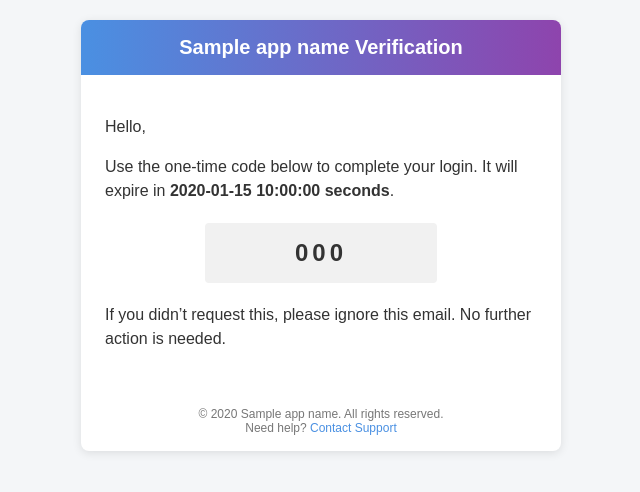
After one commit to felixyeo-nyp/i-fad, a Flask app: template templates/email/login_mfa.html in a window 1280 px wide. The commit adds this page. Shown: the top 492 px of the page, without its empty margins (319-959 px from the left). Run offline with Flask 3, Linux system fonts and the light colour scheme; the template is opened without the code that fills it: most values are stand-ins (such as "Sample title", 1, 10 or a date in 2020); parts of the project's set-up code (start-up, migrations or seed data) failed here and were passed over.

Commit message:
changes in mfa css and html design, changes in the mfa login innit code to add timer. Added a login_mfa.html for the email template for login.

```diff
--- a/OOP.py
+++ b/OOP.py
@@ -1,6 +1,5 @@
-
+import shelve
 from datetime import datetime
-
 
 
 class Settings:
@@ -130,3 +129,86 @@ class Line_Chart_Data_Pellets():
 
     def get_pellets(self):
         return self.__pellets
+
+SHELVE_PATH    = 'feedback.db'
+_COUNTER_KEY   = 'counter'
+
+class Feedback:
+    def __init__(self, fb_id: int = 0, user_name: str = '', user_email: str = '', message: str = '', submitted_at: datetime = None ):
+        self.__id           = fb_id
+        self.__user_name    = user_name
+        self.__user_email   = user_email
+        self.__message      = message
+        self.__submitted_at = submitted_at or datetime.utcnow()
+
+    # Getter methods
+    def get_id(self) -> int:
+        return self.__id
+
+    def get_user_name(self) -> str:
+        return self.__user_name
+
+    def get_user_email(self) -> str:
+        return self.__user_email
+
+    def get_message(self) -> str:
+        return self.__message
+
+    def get_submitted_at(self) -> datetime:
+        return self.__submitted_at
+
+    # Setter methods
+    def set_user_name(self, name: str):
+        self.__user_name = name
+
+    def set_user_email(self, email: str):
+        self.__user_email = email
+
+    def set_message(self, msg: str):
+        self.__message = msg
+
+    def set_submitted_at(self, dt: datetime):
+        self.__submitted_at = dt
+
+
+class FeedbackStore:
+    def __init__(self, path: str = SHELVE_PATH):
+        self.path = path
+
+    def _open(self, writeback: bool = False):
+        return shelve.open(self.path, writeback=writeback)
+
+    def add(self, user_name: str, user_email: str, message: str) -> Feedback:
+        with self._open(writeback=True) as db:
+            next_id = db.get(_COUNTER_KEY, 0) + 1
+            db[_COUNTER_KEY] = next_id
+
+            fb = Feedback(
+                fb_id=next_id,
+                user_name=user_name,
+                user_email=user_email,
+                message=message
+            )
+            db[str(next_id)] = fb
+        return fb
+
+    def list_all(self) -> list[Feedback]:
+        with self._open() as db:
+            entries = [db[k] for k in db if k != _COUNTER_KEY]
+        entries.sort(
+            key=lambda e: (e.get_user_email(), e.get_submitted_at()),
+            reverse=True
+        )
+        return entries
+
+    def get(self, fb_id: int) -> Feedback | None:
+        with self._open() as db:
+            return db.get(str(fb_id))
+
+    def delete(self, fb_id: int) -> bool:
+        with self._open(writeback=True) as db:
+            key = str(fb_id)
+            if key in db:
+                del db[key]
+                return True
+        return False
--- a/__init__.py
+++ b/__init__.py
@@ -19,7 +19,7 @@ import win32service
 import win32event
 import servicemanager
 import subprocess
-from Forms import configurationForm, emailForm, LoginForm, RegisterForm,updatepasswordForm, MFAForm, FeedbackForm,updateemailrole, forgetpassword , ipForm
+from Forms import configurationForm, emailForm, LoginForm, RegisterForm,updatepasswordForm, MFAForm, FeedbackForm, updateemailrole, forgetpassword , ipForm
 from flask_mail import Mail, Message
 import random
 import secrets
@@ -757,7 +757,7 @@ def login():
                         session['email']    = user['email']
                         session['role']     = user['role']
 
-                        # 4) Send them to the MFA page (which will call send_mfa_code())
+                        # 4) Send them to the MFA page
                         return redirect(url_for('mfa_verify'))
                     else:
                         flash('Invalid login credentials', 'danger')
@@ -768,68 +768,108 @@ def login():
 
     return render_template('login.html', form=form)
 
-#send OTP (Login)
+
+# send OTP (Login)
+from datetime import datetime, timezone
+import secrets
+from flask import session, current_app, render_template
 
 def send_mfa_code():
-    # 1) Generate a fresh 6-digit code
+    # 1) generate code & timestamps
     code = str(secrets.randbelow(900_000) + 100_000)
-
-    # 2) Store it + UTC-aware timestamps in session as ISO strings
     now = datetime.now(timezone.utc)
     session['mfa_code']       = code
-    session['mfa_sent_at']    = now.isoformat()   # drives 60 s expiry
-    session['last_resend_at'] = now.isoformat()   # drives 5 s lockout
-
-    # 2a) Print it so you can test locally
-    print(f"[DEBUG] MFA code for {session.get('username','<no-user>')}: {code}")
-
-    # 3) Send via Flask-Mail’s send_message
-    mail.send_message(
-        subject    = current_app.config.get('MFA_SUBJECT', 'Your MFA Code'),
-        sender     = current_app.config['MAIL_DEFAULT_SENDER'],
-        recipients = [ session.get('email') ],
-        body       = (
-            f"Your 6-digit MFA code is {code}.\n\n"
-            "It will expire in 60 seconds."
+    session['mfa_sent_at']    = now.isoformat()
+    session['last_resend_at'] = now.isoformat()
+    current_app.logger.debug(f"[DEBUG] Login MFA code is: {code}")
+
+    # 2) build plain-text and HTML bodies
+    text_body = (
+        f"{current_app.config.get('APP_NAME','Your App')} MFA Verification\n\n"
+        f"Your 6-digit code is: {code}\n"
+        f"It expires in 60 seconds.\n\n"
+        "If you didn’t request this, ignore this email."
+    )
+
+    html_body = render_template(
+        'email/login_mfa.html',
+        app_name=current_app.config.get('APP_NAME', 'Your App'),
+        code=code,
+        expires=60,
+        year=now.year
+    )
+
+    # 3) send via Flask-Mail’s send_message helper
+    try:
+        mail.send_message(
+            subject    = current_app.config.get('MFA_SUBJECT', 'Your MFA Code'),
+            sender     = current_app.config['MAIL_DEFAULT_SENDER'],
+            recipients = [ session.get('email') ],
+            body       = text_body,
+            html       = html_body
         )
-    )
+        return True
+
+    except Exception as e:
+        current_app.logger.error(f"[ERROR] Failed to send MFA email: {e}")
+        return False
+
 
 
 @app.route('/mfa-verify', methods=['GET', 'POST'])
 def mfa_verify():
-    # ensure they came via login
+    # 1) Ensure user just logged in
     if 'username' not in session:
         return redirect(url_for('login'))
 
-    form = MFAForm()
-
-    # on first GET, send code
+    form     = MFAForm()
+    now      = datetime.now(timezone.utc)
+    sent_iso = session.get('mfa_sent_at')
+
+    # 2) Check if existing code is expired
+    expired = True
+    if sent_iso:
+        sent_at = datetime.fromisoformat(sent_iso)
+        expired = (now - sent_at).total_seconds() > 60
+
+    # 3) On GET: generate & send when missing or expired
     if request.method == 'GET':
-        send_mfa_code()
-        flash('An authentication code has been sent to your email.', 'info')
-
-    # on POST, validate OTP
+        if not sent_iso or expired:
+            if not send_mfa_code():
+                flash(
+                    "Unable to send authentication code right now. "
+                    "Please try logging in again later.",
+                    'danger'
+                )
+                return redirect(url_for('login'))
+
+            # only flash the “code sent” info on the very first GET
+            if not sent_iso:
+                flash('An authentication code has been sent to your email.', 'info')
+            # if expired, we’re re-sending silently (the POST already showed “Code expired…”)
+
+    # 4) On POST: validate the code
     if form.validate_on_submit():
-        entered  = form.code.data
+        entered = form.code.data
         sent_iso = session.get('mfa_sent_at')
-        now      = datetime.now(timezone.utc)
 
         if not sent_iso:
-            flash('No code found. Please resend.', 'danger')
+            flash('No code found. Please wait for the new one.', 'danger')
             return redirect(url_for('mfa_verify'))
 
         sent_at = datetime.fromisoformat(sent_iso)
-        # expiry check (60 s)
+        now     = datetime.now(timezone.utc)
+
         if (now - sent_at).total_seconds() > 60:
-            flash('Code expired. A new code is send.', 'danger')
+            flash('Code expired. A new code has been sent.', 'danger')
             return redirect(url_for('mfa_verify'))
 
         if entered == session.get('mfa_code'):
-            # clear MFA bits
+            # clear MFA session data
             for k in ('mfa_code', 'mfa_sent_at', 'last_resend_at'):
                 session.pop(k, None)
 
-            # reload user and log in
+            # reload user object and log them in
             with shelve.open('users.db', 'r') as db:
                 stored = db.get(session['username'])
             user = User(
@@ -844,18 +884,15 @@ def mfa_verify():
 
         flash('Invalid authentication code', 'danger')
 
-    # compute OTP-expiry countdown (max 60 s)
+    # 5) Compute timers for template rendering
     expiry_timer = 0
-    sent_iso = session.get('mfa_sent_at')
-    if sent_iso:
+    if (sent_iso := session.get('mfa_sent_at')):
         sent    = datetime.fromisoformat(sent_iso)
         elapsed = (datetime.now(timezone.utc) - sent).total_seconds()
         expiry_timer = int(max(0, 60 - elapsed))
 
-    # compute resend-lockout countdown (max 5 s)
     resend_timer = 0
-    last_iso = session.get('last_resend_at')
-    if last_iso:
+    if (last_iso := session.get('last_resend_at')):
         last    = datetime.fromisoformat(last_iso)
         elapsed = (datetime.now(timezone.utc) - last).total_seconds()
         resend_timer = int(max(0, 5 - elapsed))
@@ -866,8 +903,6 @@ def mfa_verify():
         expiry_timer=   expiry_timer,
         resend_timer=   resend_timer
     )
-
-
 @app.route('/resend-mfa', methods=['POST'])
 def resend_mfa():
     last_iso = session.get('last_resend_at')
@@ -2288,6 +2323,8 @@ if __name__ == '__main__':
         app.config['MAIL_USERNAME'] = 'iatfadteam@gmail.com'
         app.config['MAIL_PASSWORD'] = 'pmtu cilz uewx xqqi'
         app.config['MAIL_DEFAULT_SENDER'] = ('Admin', 'iatfadteam@gmail.com')
+
+        store_Feedback = FeedbackStore()
 
         mail = Mail(app)
         # newly added read config email from database
--- /dev/null
+++ b/templates/email/login_mfa.html
@@ -0,0 +1,86 @@
+<!-- templates/email/login_mfa.html -->
+<!DOCTYPE html>
+<html>
+  <head>
+    <meta charset="utf-8">
+    <title>{{ app_name }} MFA Verification</title>
+    <style>
+      body {
+        background-color: #f4f6f8;
+        font-family: sans-serif;
+        color: #333;
+        margin: 0;
+        padding: 20px;
+      }
+      .container {
+        max-width: 480px;
+        margin: auto;
+        background: #fff;
+        border-radius: 8px;
+        overflow: hidden;
+        box-shadow: 0px 2px 10px rgba(0,0,0,0.1);
+      }
+      .header {
+        background: linear-gradient(90deg, #4a90e2, #8e44ad);
+        color: #fff;
+        padding: 16px;
+        text-align: center;
+      }
+      .header h2 {
+        margin: 0;
+        font-size: 20px;
+      }
+      .content {
+        padding: 24px;
+      }
+      .content p {
+        line-height: 1.5;
+        margin-bottom: 16px;
+      }
+      .code-box {
+        display: block;
+        margin: 20px auto;
+        padding: 16px;
+        font-size: 24px;
+        letter-spacing: 4px;
+        background: #f1f1f1;
+        border-radius: 4px;
+        text-align: center;
+        width: 200px;
+        font-weight: bold;
+      }
+      .footer {
+        font-size: 12px;
+        color: #777;
+        padding: 16px;
+        text-align: center;
+      }
+      .footer a {
+        color: #4a90e2;
+        text-decoration: none;
+      }
+    </style>
+  </head>
+  <body>
+    <div class="container">
+      <div class="header">
+        <h2>{{ app_name }} Verification</h2>
+      </div>
+      <div class="content">
+        <p>Hello,</p>
+        <p>
+          Use the one-time code below to complete your login. It will expire in
+          <strong>{{ expires }} seconds</strong>.
+        </p>
+        <span class="code-box">{{ code }}</span>
+        <p>
+          If you didn’t request this, please ignore this email. No further action is needed.
+        </p>
+      </div>
+      <div class="footer">
+        &copy; {{ year }} {{ app_name }}. All rights reserved.<br>
+        Need help? <a href="mailto:support@{{ request.host }}">Contact Support</a>
+      </div>
+    </div>
+  </body>
+</html>
```
Also changed, not shown: templates/mfa_verify.html (+38 -39 lines).
